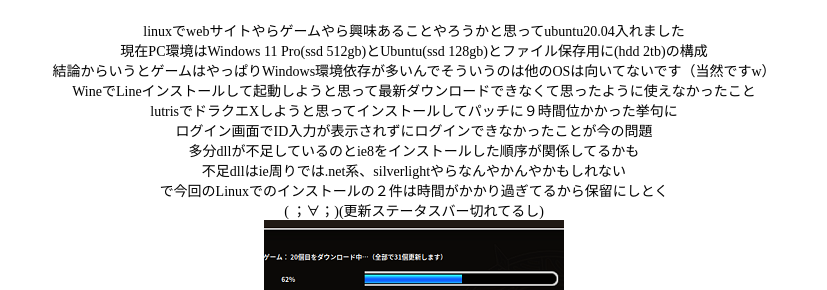
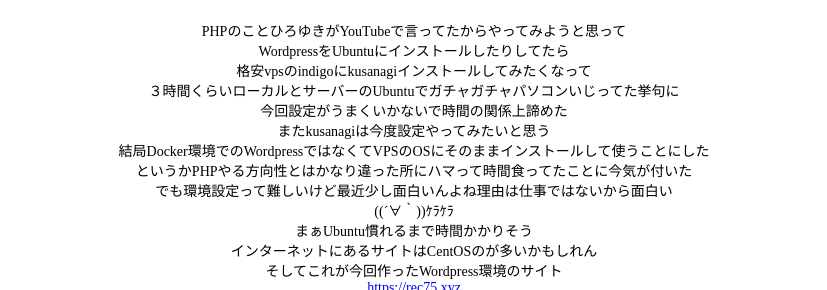
Before and after one commit to Asssan/a3dqx, a plain HTML site: page index.html in a window 1280 px wide. Shown: the part 615-905 px from the top of the page, without its empty margins (226-1053 px from the left). Drawn offline with Linux system fonts and the light colour scheme.

Commit message:
20220306

```diff
--- a/index.html
+++ b/index.html
@@ -62,6 +62,42 @@
           <!-- <center><font color="#FFFF00"><b><img src="" width="439" height="77" border="0" alt="広告枠"></b></font></center> -->
           <p><b>次へ ＜  ＞ <a href="blog202112.html">前へ</a></b></p>
           <div>
+            <h2>2022/03/06 03:30</h2>
+            <p>
+              PHPのことひろゆきがYouTubeで言ってたからやってみようと思って<br>
+              WordpressをUbuntuにインストールしたりしてたら<br>
+              格安vpsのindigoにkusanagiインストールしてみたくなって<br>
+              ３時間くらいローカルとサーバーのUbuntuでガチャガチャパソコンいじってた挙句に<br>
+              今回設定がうまくいかないで時間の関係上諦めた<br>
+              またkusanagiは今度設定やってみたいと思う<br>
+              結局Docker環境でのWordpressではなくてVPSのOSにそのままインストールして使うことにした<br>
+              というかPHPやる方向性とはかなり違った所にハマって時間食ってたことに今気が付いた<br>
+              でも環境設定って難しいけど最近少し面白いんよね理由は仕事ではないから面白い<br>
+              ((´∀｀))ｹﾗｹﾗ<br>
+              まぁUbuntu慣れるまで時間かかりそう<br>
+              インターネットにあるサイトはCentOSのが多いかもしれん<br>
+              そしてこれが今回作ったWordpress環境のサイト<br>
+              <a href="https://rec75.xyz">https://rec75.xyz</a><br>
+              <img src="img/wordpress_2022-03-06 03-11-27.jpg" alt="wordpressサンプル" title="wordpressサンプル"><br>
+              むかし仕事で出来合いのWordpressの企業のサイト一回だけ３分ぐらい修正してたことあるけど<br>
+              VPS環境の設定とかから行くの初めての上にPHP環境だから楽しそうですわ<br>
+              (〃艸〃)ﾑﾌｯ<br>
+              まぁでもDocker環境でkusanagiでやってみたいんよね<br>
+              まずWordpressに慣れてDockerのことも慣れたら少しは違うんかな～・・・<br>
+              しかしこのサイトえらく重くて時々しか開かんで<br>
+              ( ；∀；)<br>
+            </p>
+            <h2>2022/02/28 21:10</h2>
+            <p>
+              昨日APEXインストールしてみてやってみたけどここドラクエXだから<br>
+              まぁ慣れるまで時間かかりそう<br>
+              ドラクエＸのこのブログに話戻して<br>
+              今GitHubつなげてこのブログサイトをとりあえずプッシュした感じ<br>
+              <a href="https://github.com/Asssan/a3dqx">あッサンのGitHubページ</a><br>
+              <img src="img/github_rep_20220228.jpg" alt="GitHubレポジトリ" title="GitHubレポジトリ"><br>
+              誰もこのサイトプログラムなんか要らんだろう<br>
+              よしこれであとは昨日のAPEXの続きで練習しとこう<br>
+            </p>
             <h2>2022/02/27 17:46</h2>
             <p>
               linuxでwebサイトやらゲームやら興味あることやろうかと思ってubuntu20.04入れました<br>
```
Also changed, not shown: img/github_rep_20220228.jpg (added), img/wordpress_2022-03-06 03-11-27.jpg (added).
